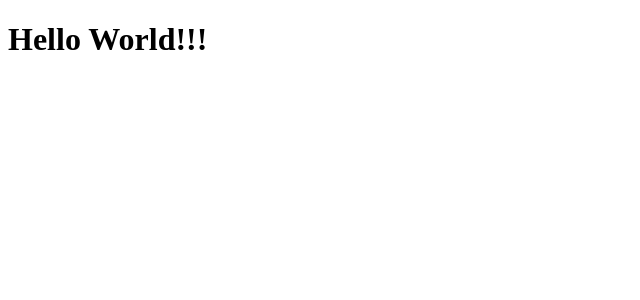
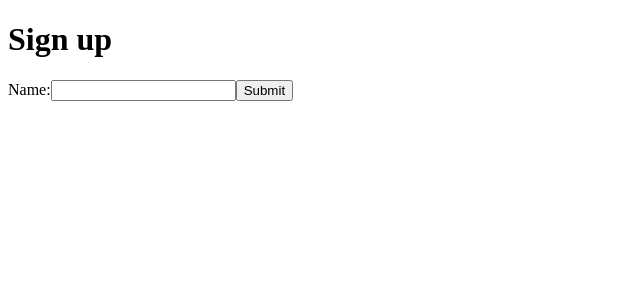
Before and after one commit to footok/simple-modern-upload-form-app, a React app: page / in a window 1280 px wide. Shown: the top 300 px of the page, without its empty margins (0-640 px from the left). Built offline with nearby package versions, Linux system fonts and the light colour scheme.

Commit message:
Create directories and SignUpForm.jsx

```diff
--- /dev/null
+++ b/app/App.jsx
@@ -0,0 +1,16 @@
+import React from 'react';
+import Header from './components/Header.jsx';
+import SignUpForm from './components/SignUpForm.jsx';
+
+class App extends React.Component {
+  render() {
+    return (
+      <div>
+        <Header/>
+        <SignUpForm/>
+      </div>
+    );
+  }
+}
+
+export default App;
--- a/App.jsx
+++ b/app/components/Header.jsx
@@ -1,13 +1,13 @@
 import React from 'react';
 
-class App extends React.Component {
+class Header extends React.Component {
   render() {
     return (
       <div>
-        <h1>Hello World!!!</h1>
+        <h1>Sign up</h1>
       </div>
     );
   }
-}
+};
 
-export default App;
+export default Header;
--- /dev/null
+++ b/app/components/SignUpForm.jsx
@@ -0,0 +1,38 @@
+import React from 'react';
+
+class SignUpForm extends React.Component {
+  constructor(props) {
+    super(props);
+    this.state = {
+      data: [],
+      value: ''
+    };
+    this.handleChange = this.handleChange.bind(this);
+    this.handleSubmit = this.handleSubmit.bind(this);
+  }
+
+  handleChange(event) {
+    this.setState({value: event.target.value});
+  }
+
+  handleSubmit(event) {
+    console.log("1");
+    alert('A name was submitted: ' + this.state.value);
+    event.preventDefault();
+  }
+
+  render() {
+    return (
+      <div className="signup-form">
+        <form onSubmit={this.handleSubmit}>
+          <label>Name:
+            <input type="text" value={this.state.value} onChange={this.handleChange} />
+          </label>
+          <input type="submit" value="Submit" />
+        </form>
+      </div>
+    );
+  }
+}
+
+export default SignUpForm;
--- a/webpack.config.js
+++ b/webpack.config.js
@@ -1,5 +1,5 @@
 var config = {
-  entry: './main.js',
+  entry: './app/main.js',
 
   output: {
     path:'/',
```
Also changed, not shown: app/main.js (renamed from main.js).
